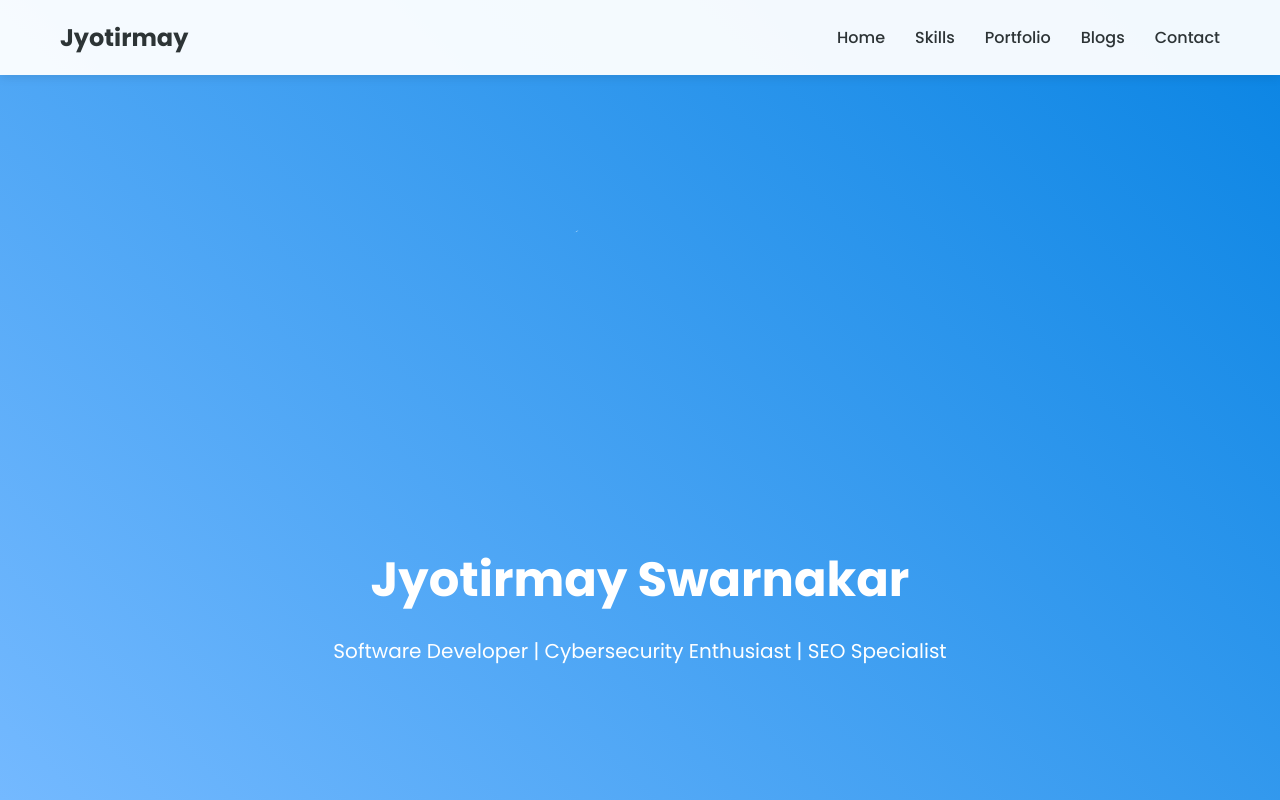
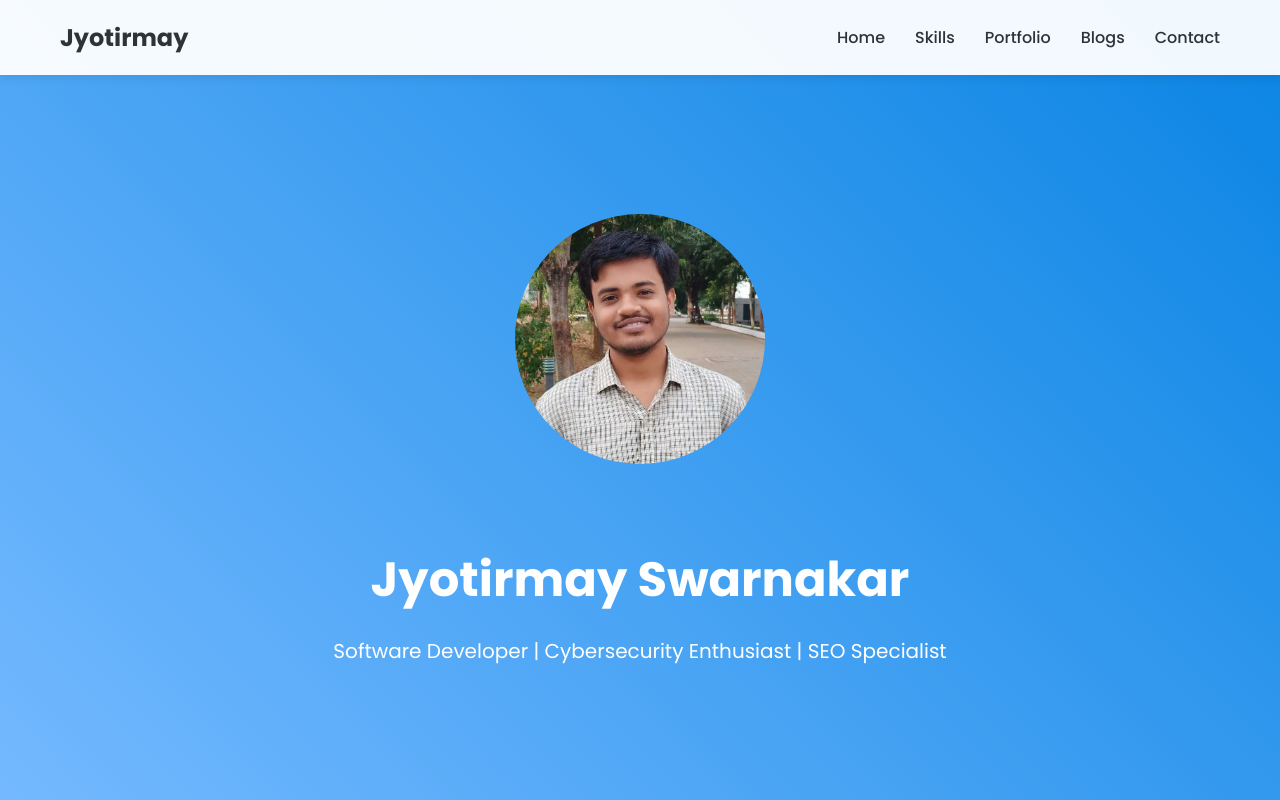
Before and after one commit to JyotirmaySwarnakar/jyotirmay, a plain HTML site: page index.html in a window 1280 px wide. Shown: the top 800 px of the page. Drawn offline with Linux system fonts and the light colour scheme; no server answers.

Commit message:
Update index.html

```diff
--- a/index.html
+++ b/index.html
@@ -532,7 +532,7 @@
 
     <section id="home" class="hero">
         <div class="profile-container">
-            <img src="assets/images/myimage.jpg" alt="Profile" class="profile-image">
+            <img src="assets/images/myimage.webp" alt="Profile" class="profile-image">
         </div>
         <h1>Jyotirmay Swarnakar</h1>
         <p>Software Developer | Cybersecurity Enthusiast | SEO Specialist</p>
```
